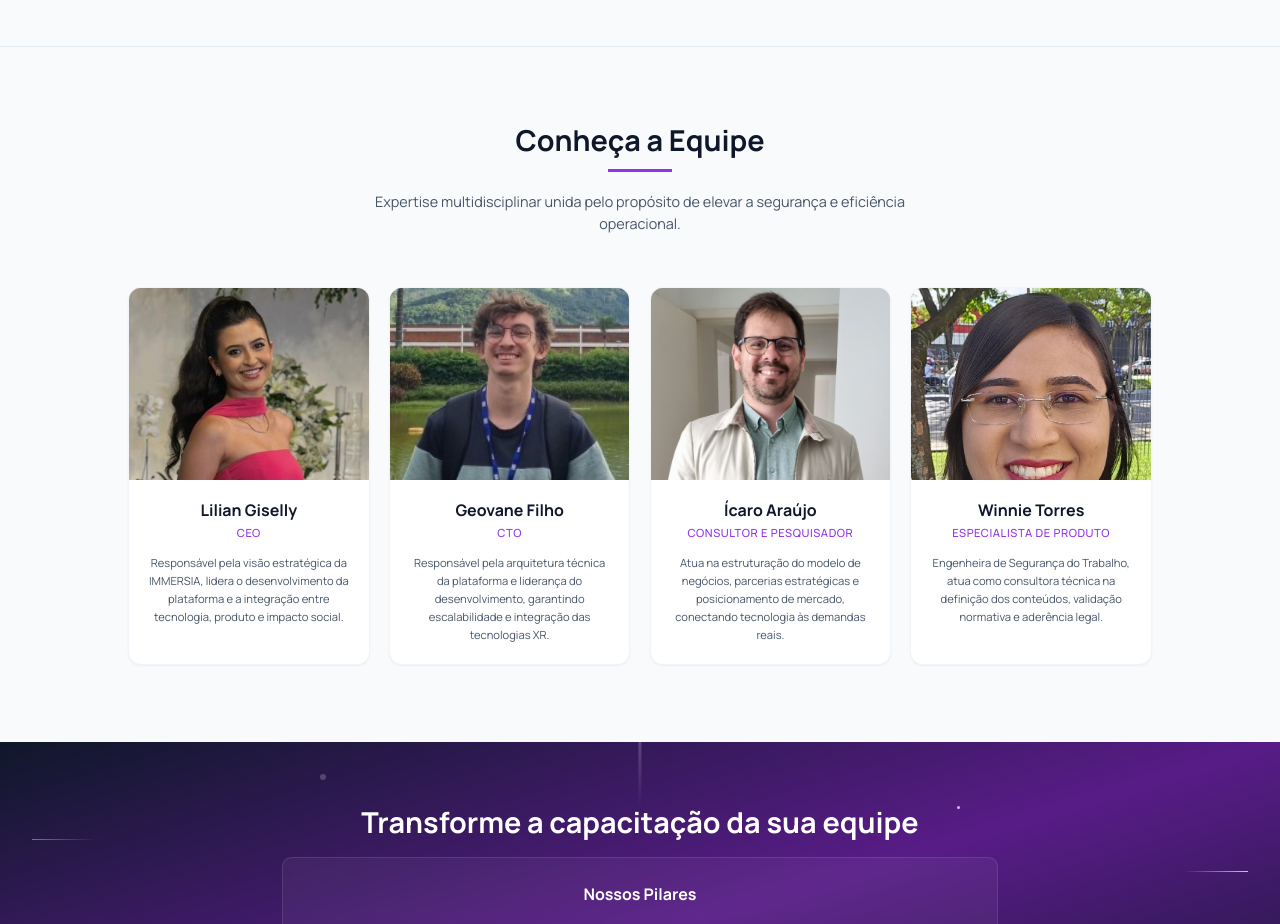
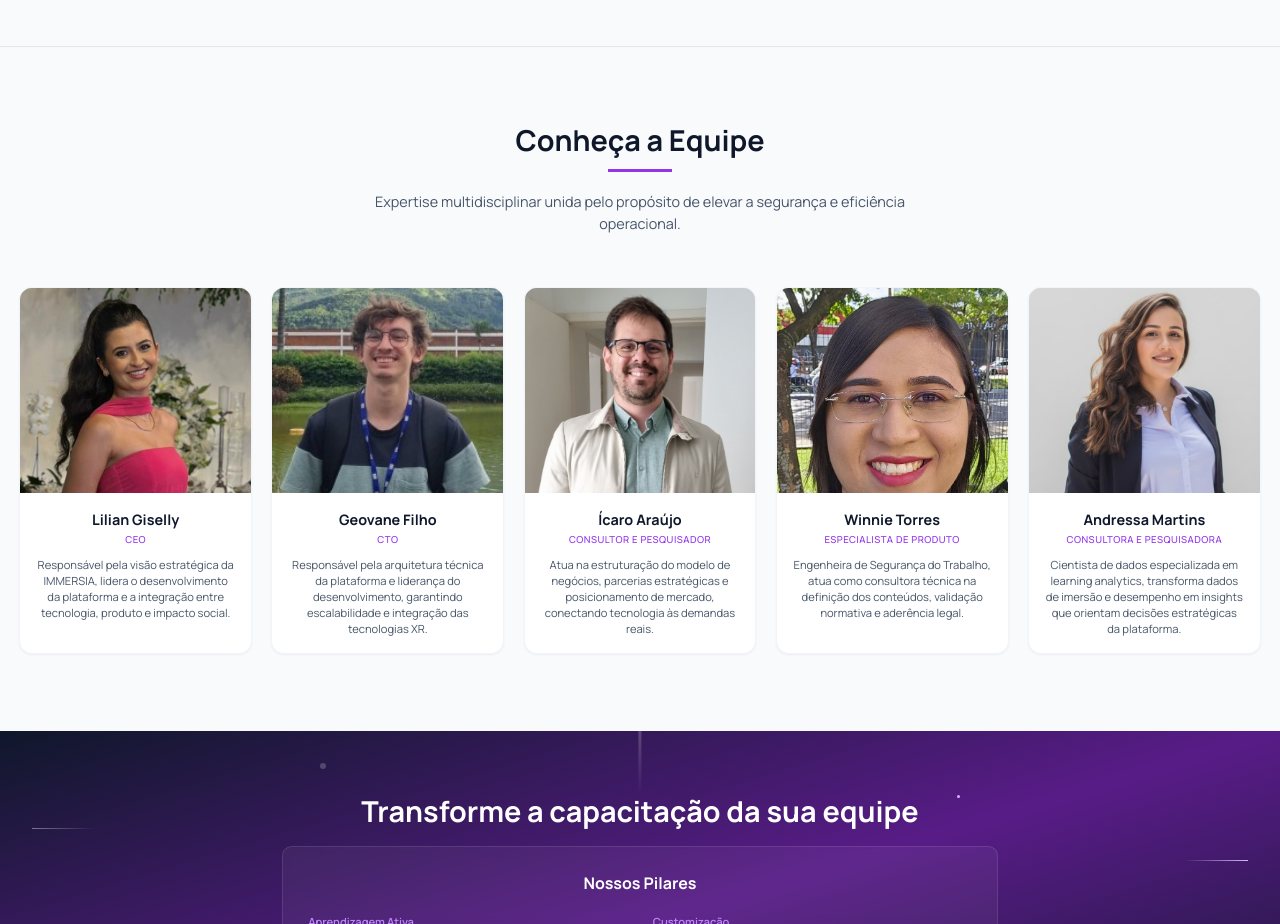
Before and after one commit to immersia-dev/website, a React (Vite) app: page / in a window 1280 px wide. Shown: the part 5760-6684 px from the top of the page. Built offline with nearby package versions, Linux system fonts and the light colour scheme; the HTML template or start-up script is replaced by a standard one.

Commit message:
feat: add Andressa card

```diff
--- a/src/components/sections/TeamSection.tsx
+++ b/src/components/sections/TeamSection.tsx
@@ -46,12 +46,23 @@ const TeamSection = () => {
                 linkedin: "https://www.linkedin.com/in/winnie-torres-6a066b47/",
                 email: "mailto:wielima@gmail.com"
             }
+        },
+        {
+            name: "Andressa Martins",
+            role: "Consultora e Pesquisadora",
+            bio: "Cientista de dados especializada em learning analytics, transforma dados de imersão e desempenho em insights que orientam decisões estratégicas da plataforma.",
+            image: asset("/team/andressa.jpg"),
+            imagePosition: "center 20%",
+            socials: {
+                linkedin: "https://www.linkedin.com/in/andressa-martins-1a199b1b4",
+                email: "mailto:andressa.mo0@gmail.com"
+            }
         }
     ];
 
     return (
         <section className="scroll-mt-16 md:scroll-mt-20 py-24 bg-slate-50 border-t border-slate-200" id="team">
-            <div className="container mx-auto px-6">
+            <div className="mx-auto px-6 max-w-[1440px]">
                 <div className="text-center mb-16">
                     <h2 className="text-4xl font-bold text-slate-900 mb-4">Conheça a Equipe</h2>
                     <div className="w-20 h-1 bg-purple-600 mx-auto mb-6"></div>
@@ -60,10 +71,10 @@ const TeamSection = () => {
                     </p>
                 </div>
 
-                <div className="grid md:grid-cols-2 lg:grid-cols-4 gap-6 max-w-7xl mx-auto">
+                <div className="grid grid-cols-2 lg:grid-cols-5 gap-4 md:gap-6">
                     {team.map((member, index) => (
                         <div key={index} className="group bg-white rounded-2xl overflow-hidden shadow-sm hover:shadow-xl transition-all duration-300 border border-slate-100 hover:-translate-y-2">
-                            <div className="h-56 md:h-60 bg-slate-200 relative overflow-hidden group-hover:bg-purple-100 transition-colors">
+                            <div className="h-56 md:h-64 bg-slate-200 relative overflow-hidden group-hover:bg-purple-100 transition-colors">
                                 {member.image ? (
                                     <img
                                         src={member.image}
@@ -93,14 +104,14 @@ const TeamSection = () => {
                                 </div>
                             </div>
 
-                            <div className="p-6 text-center">
-                                <h3 className="text-xl font-bold text-slate-900 mb-1 group-hover:text-purple-600 transition-colors">
+                            <div className="p-4 md:p-5 text-center">
+                                <h3 className="text-base md:text-lg font-bold text-slate-900 mb-1 group-hover:text-purple-600 transition-colors">
                                     {member.name}
                                 </h3>
-                                <p className="text-sm font-medium text-purple-600 mb-4 uppercase tracking-wider">
+                                <p className="text-xs font-medium text-purple-600 mb-3 uppercase tracking-wider">
                                     {member.role}
                                 </p>
-                                <p className="text-slate-600 text-sm leading-relaxed">
+                                <p className="text-slate-600 text-xs md:text-sm leading-relaxed">
                                     {member.bio}
                                 </p>
                             </div>
```
Also changed, not shown: public/team/andressa.jpg (added).
